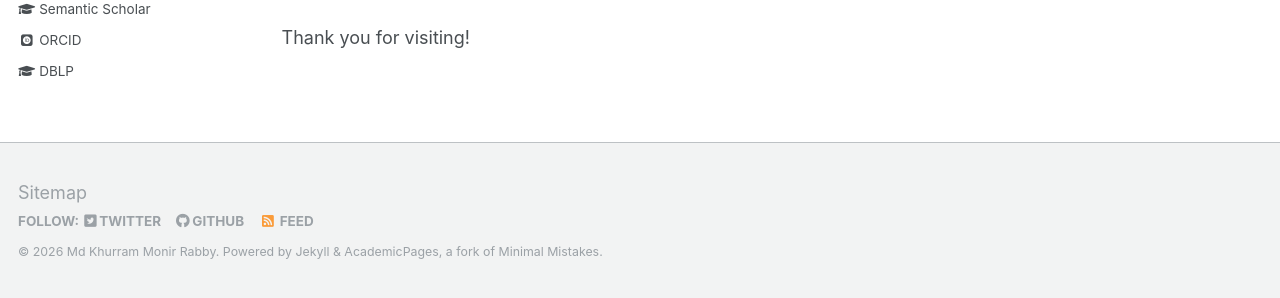
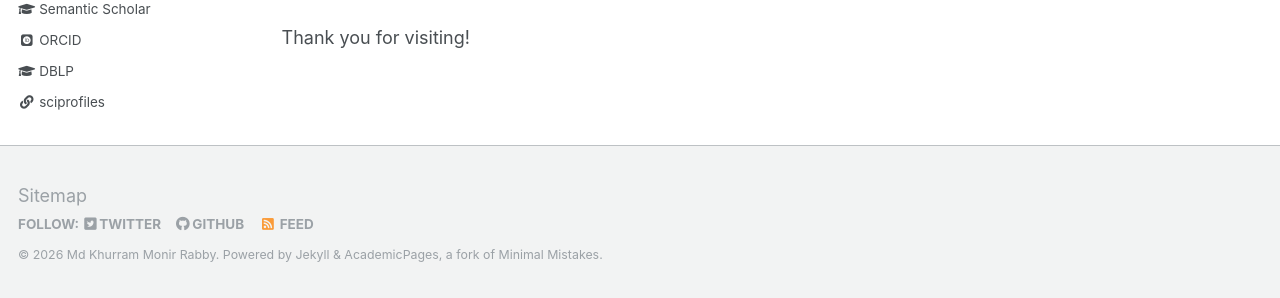
Before and after one commit to mkmrabby/mkmrabby.github.io, a Jekyll site: the page built from _pages/about.md, in a window 1280 px wide. Shown: the part 602-900 px from the top of the page. Built offline with Jekyll 4.4.1, drawn with Linux system fonts in a browser that asks for light colours; some web fonts are replaced.

Commit message:
Add SciProfiles link to author profile

```diff
--- a/_includes/author-profile.html
+++ b/_includes/author-profile.html
@@ -124,6 +124,9 @@
       {% if author.wikipedia %}
         <li><a href="https://en.wikipedia.org/wiki/User:{{ author.wikipedia }}" target="_blank"><i class="fab fa-fw fa-wikipedia-w" aria-hidden="true"></i> Wikipedia</a></li>
 {% endif %}
+      {% if author.sciprofiles %}
+        <li><a href="{{ author.sciprofiles }}" target="_blank" rel="noopener noreferrer"><i class="fas fa-fw fa-link" aria-hidden="true"></i> sciprofiles</a></li>
+{% endif %}
     </ul>
   </div>
 </div>
```
